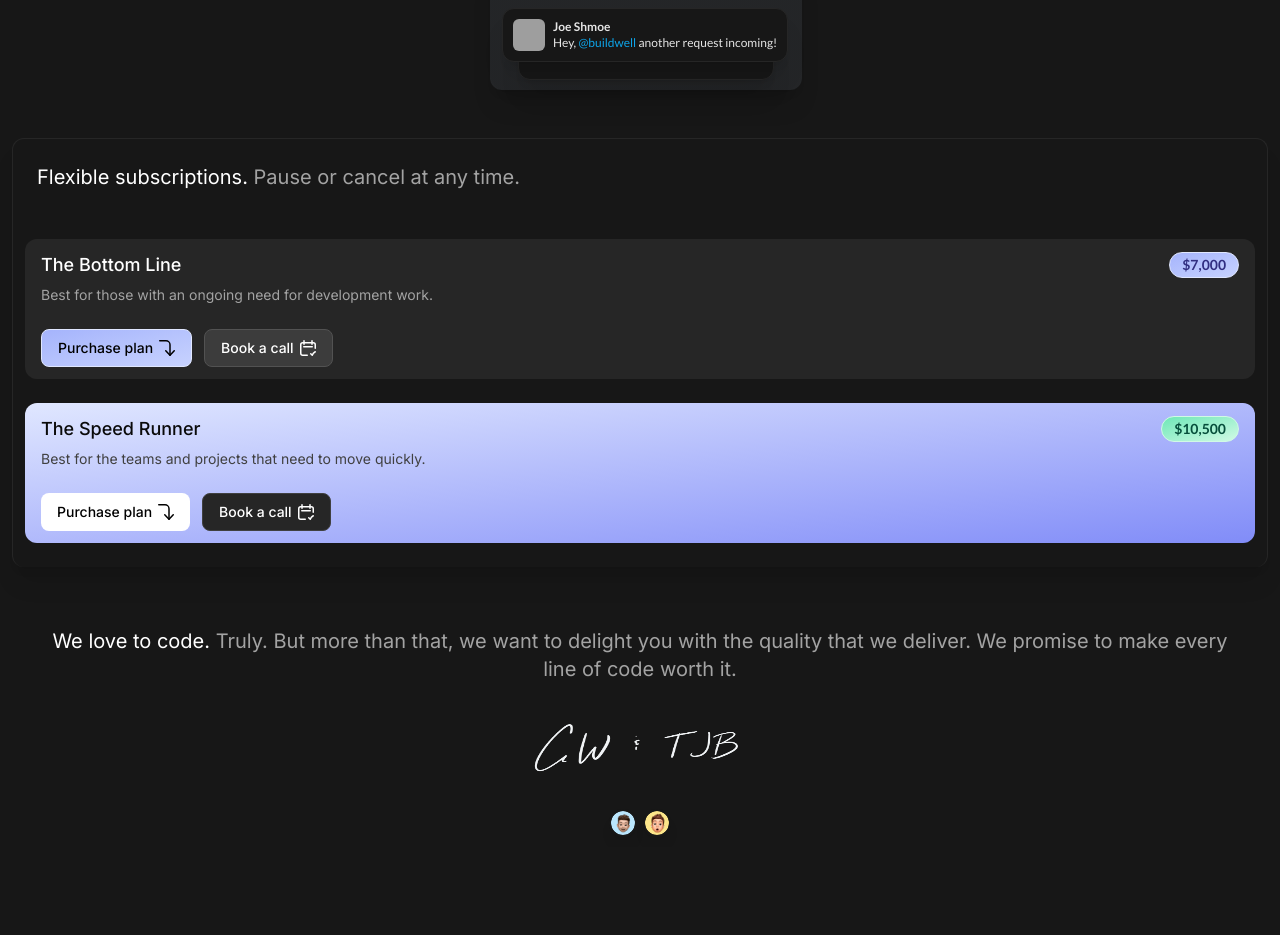
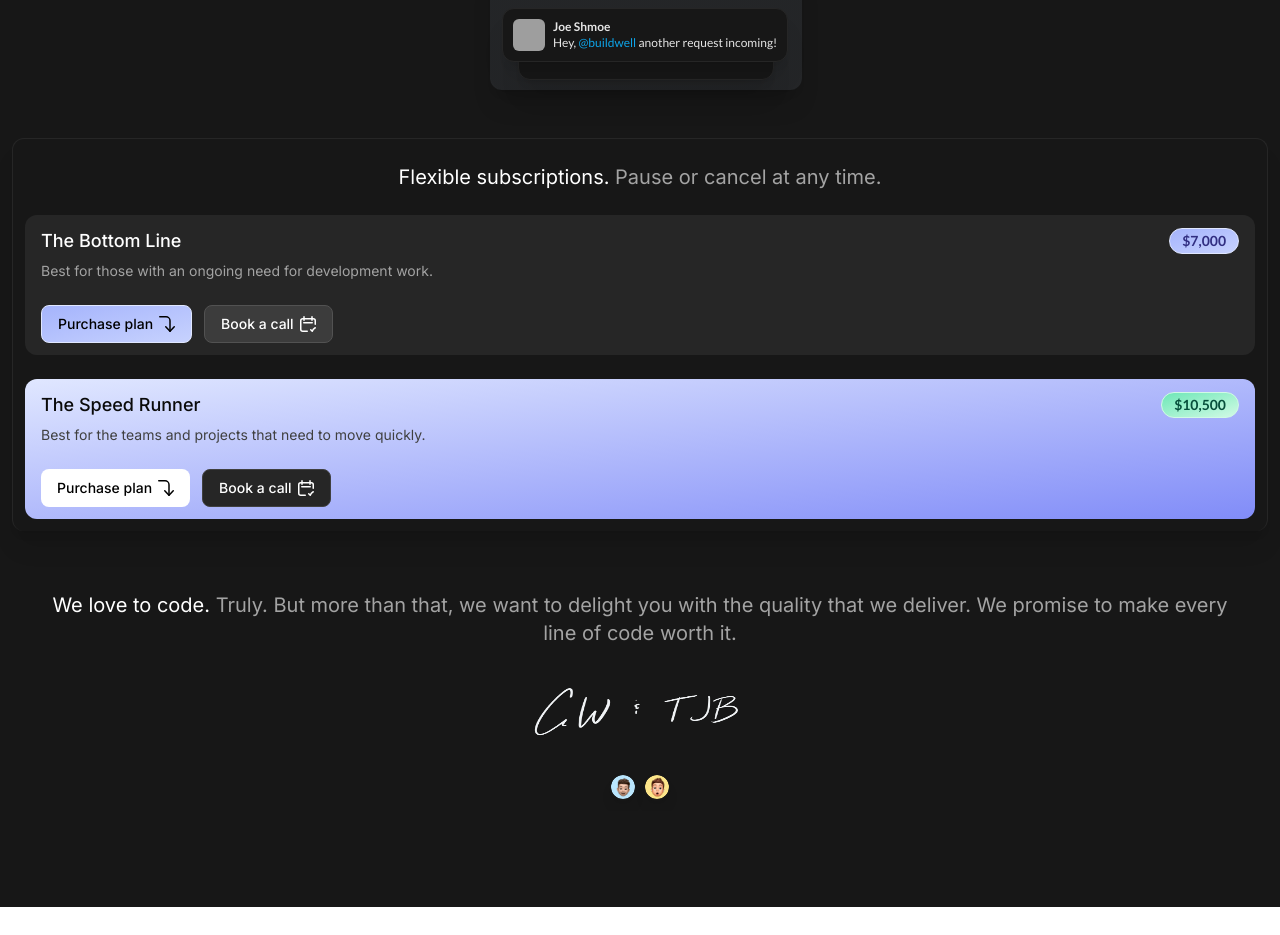
Before and after one commit to wassson/build-well, a Next.js app: page / in a window 1280 px wide. Shown: the part 1040-1975 px from the top of the page. After the commit the page ends 1947 px from the top, so only its background shows below. Built offline with nearby package versions, Linux system fonts and the light colour scheme; grey boxes are pictures that could not be loaded.

Commit message:
Update page.tsx

```diff
--- a/src/app/page.tsx
+++ b/src/app/page.tsx
@@ -201,12 +201,12 @@ export default function Home() {
       </div>
 
       <div className="p-3">
-        <div className="px-3 py-6 border-x border-t border-neutral-800 rounded-xl shadow-xl">
-          <h1 className="pl-3 pr-12 text-xl text-neutral-400">
+        <div className="px-3 pt-6 pb-3 border-x border-t border-neutral-800 rounded-xl shadow-xl">
+          <h1 className="px-12 text-center text-xl text-neutral-400">
             <span className="text-white">Flexible subscriptions. </span>
             Pause or cancel at any time.
           </h1>
-          <div className="mt-12 px-4 py-3 bg-neutral-800 rounded-xl">
+          <div className="mt-6 px-4 py-3 bg-neutral-800 rounded-xl">
             <div className="flex items-center justify-between">
               <h1 className="text-lg font-medium text-white">
                 The Bottom Line
```
